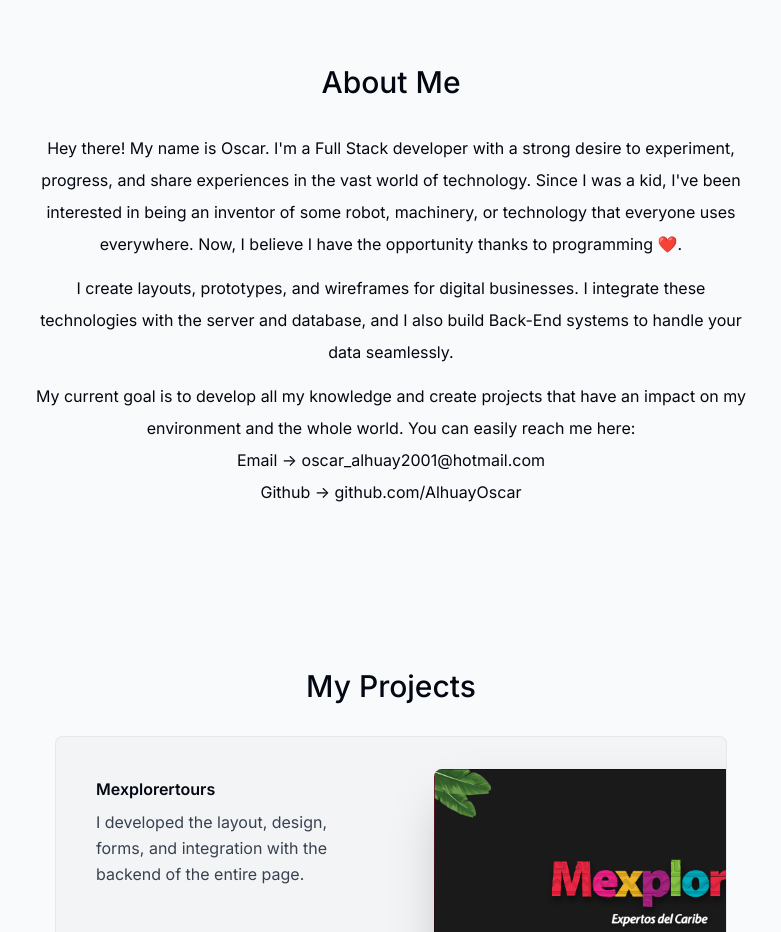
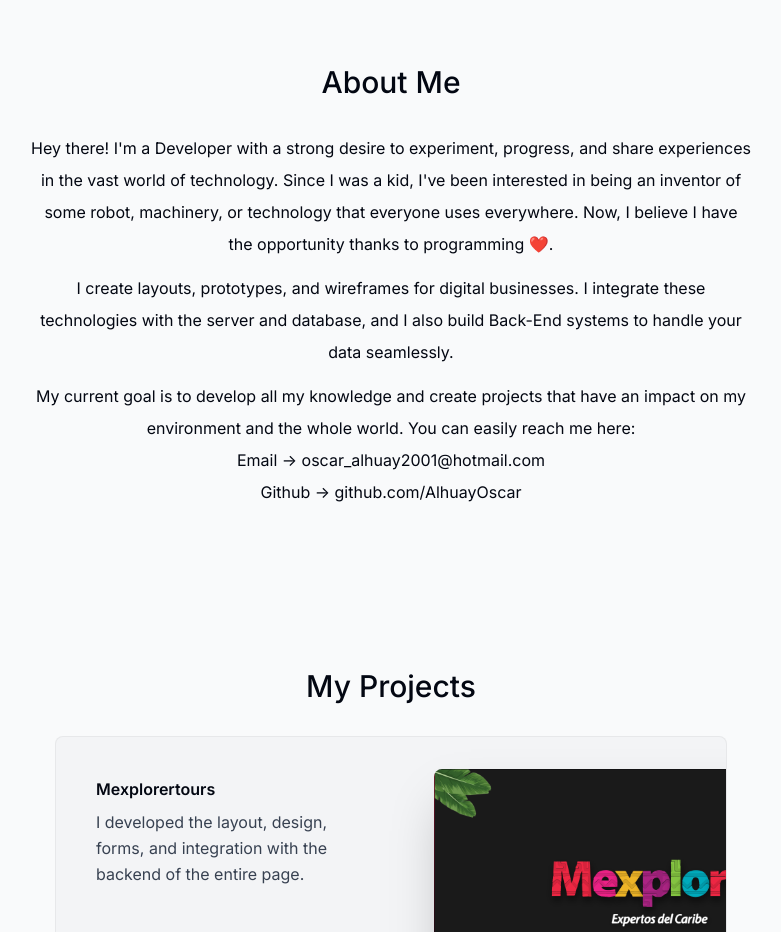
Before and after one commit to AlhuayOscar/myPortafolio, a Next.js app: page / in a window 1280 px wide. Shown: the part 900-1832 px from the top of the page, without its empty margins (249-1030 px from the left). Built offline with nearby package versions, Linux system fonts and the light colour scheme.

Commit message:
Update about.tsx

```diff
--- a/components/about.tsx
+++ b/components/about.tsx
@@ -20,7 +20,7 @@ export default function About() {
       <SectionHeading>About Me</SectionHeading>
       <div>
         <p className="mb-3">
-          Hey there! My name is Oscar. I'm a Full Stack developer with a strong
+          Hey there! I'm a Developer with a strong
           desire to experiment, progress, and share experiences in the vast
           world of technology. Since I was a kid, I've been interested in being
           an inventor of some robot, machinery, or technology that everyone uses
```
